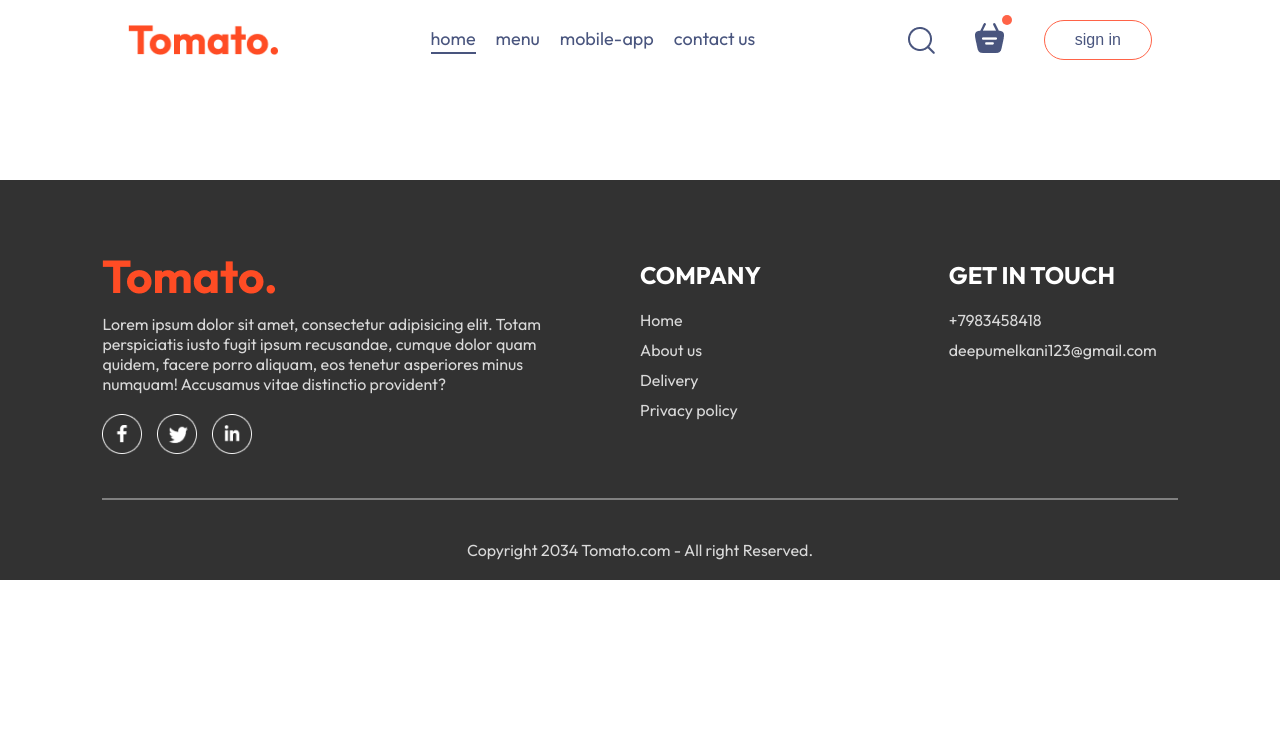
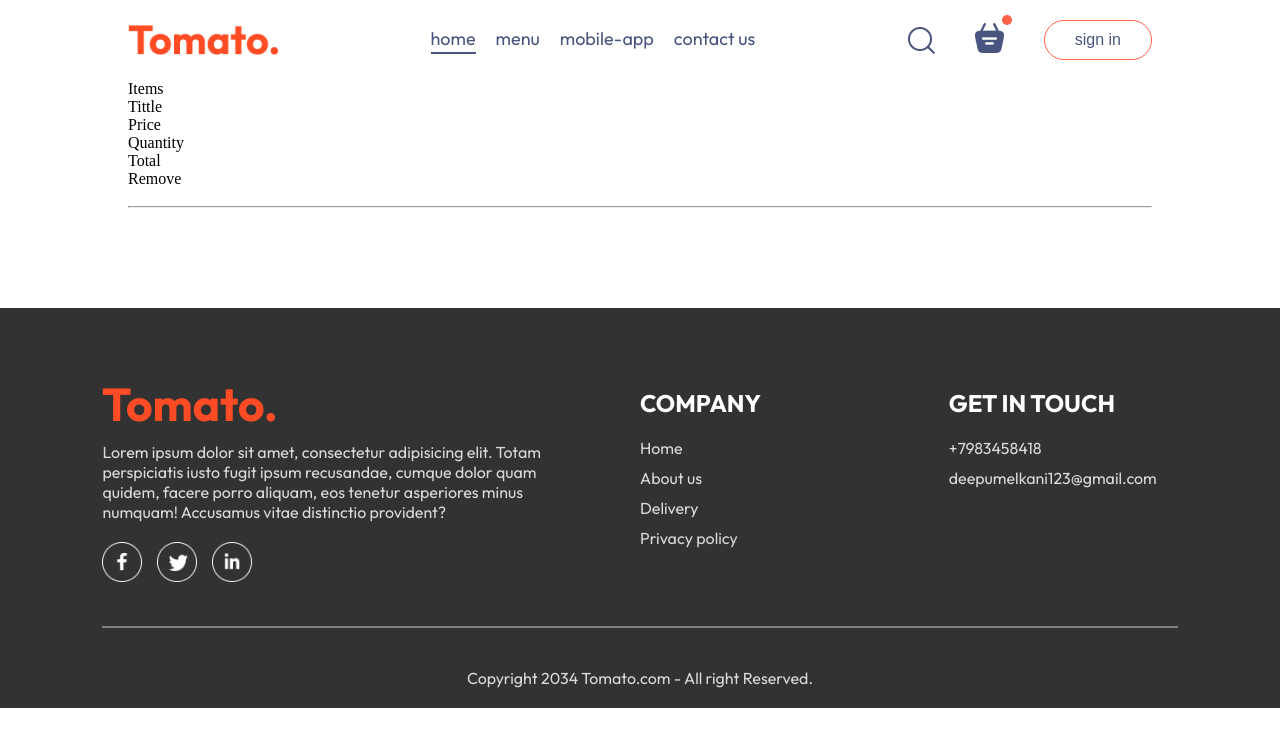
Before and after one commit to Deepanshumelkani77/Tomato, a React (Vite) app: page /cart in a window 1280 px wide. Shown: the top 746 px of the page. Built offline with nearby package versions, Linux system fonts and the light colour scheme.

Commit message:
understand cart logic

```diff
--- a/src/components/navbar/Navbar.jsx
+++ b/src/components/navbar/Navbar.jsx
@@ -24,7 +24,7 @@ const [menu,setMenu]=useState("home");
       <div className="navbar-right">
         <img src={assets.search_icon} alt="" />
         <div className="navbar-search-icon">
-            <img src={assets.basket_icon} alt="" />
+         <Link to="/cart"> <img src={assets.basket_icon} alt="" /></Link>
             <div className="dot">
 
             </div>
--- a/src/context/StoreContext.jsx
+++ b/src/context/StoreContext.jsx
@@ -13,7 +13,8 @@ const StoreContextProvider=(props)=>{
     const [cartItem,setCartItem]=useState({});
 
     const addToCart=(itemId)=>{
-    if(!cartItem[itemId]){
+        //if user enter first time in cart
+    if(!cartItem[itemId]){//iska matlv agar vo khali h to
         setCartItem((prev)=>({...prev,[itemId]:1}))
     }
     else{
--- a/src/pages/cart/Cart.jsx
+++ b/src/pages/cart/Cart.jsx
@@ -1,9 +1,42 @@
-import React from 'react'
+
+import React, { useContext } from 'react'
 import './Cart.css'
+import { StoreContext } from '../../context/StoreContext'
+
 
 const Cart = () => {
+const {cartItem,food_list,removeFromCart}=useContext(StoreContext)
+
   return (
-    <div>
+    <div className='cart'>
+
+<div className="cart-items">
+
+<div className="cart-items-tittle">
+  <p>Items</p>
+  <p>Tittle</p>
+  <p>Price</p>
+  <p>Quantity</p>
+  <p>Total</p>
+  <p>Remove</p>
+</div>
+
+<br></br>
+<hr></hr>
+
+{food_list.map((item,index)=>{
+if(cartItem[item._id]>0)
+{
+  return (
+    <div className="cart-items-tittle cart-items-item">
+      <p>{item.name}</p>
+    </div>
+  )
+}
+
+})}
+
+</div>
 
     </div>
   )
```
